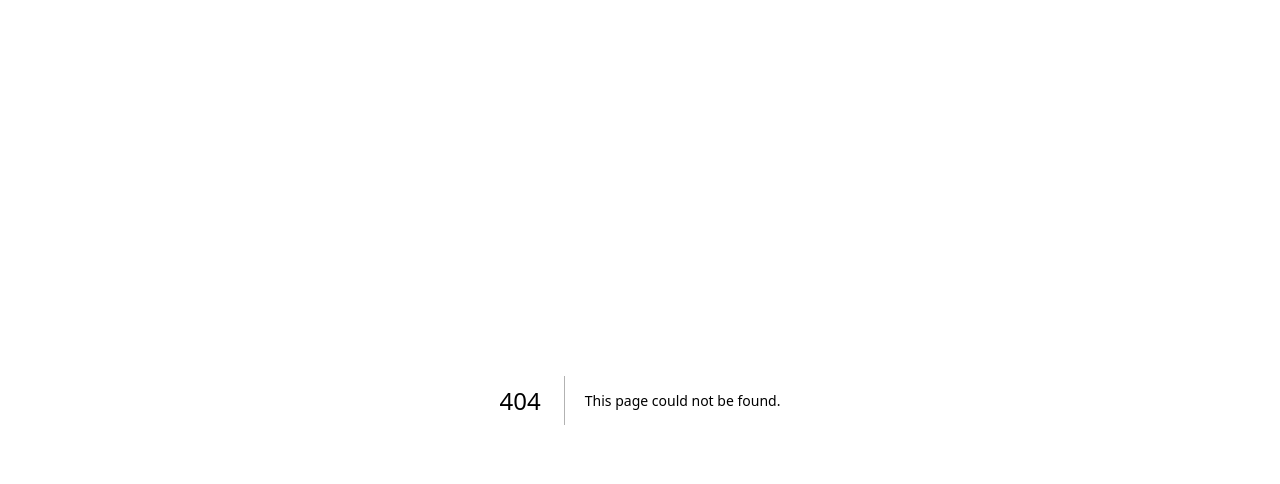
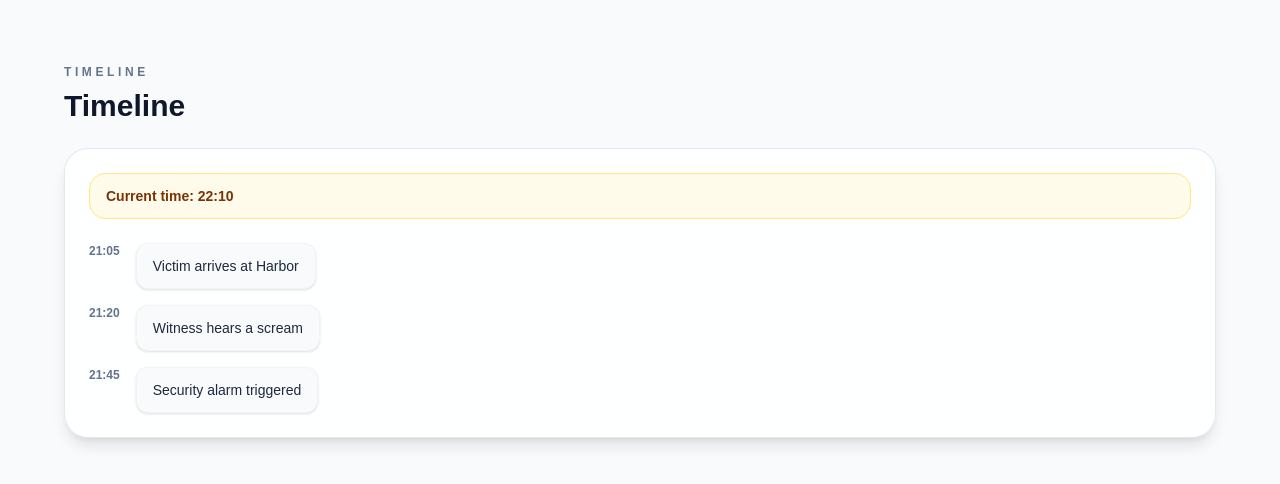
Before and after one commit to BobFarreras/crims-project, a Next.js app in the folder frontend/: page /game/timeline in a window 1280 px wide. Before the commit this address had no page. Shown: the top 484 px of the page. Built offline with nearby package versions, Linux system fonts and the light colour scheme.

Commit message:
feat: crear timeline UI

```diff
--- /dev/null
+++ b/frontend/app/game/timeline/page.tsx
@@ -0,0 +1,11 @@
+import TimelinePanel from '@/features/timeline/TimelinePanel'
+
+export default function TimelinePage() {
+  return (
+    <div className="min-h-screen bg-slate-50 px-6 py-16 text-slate-900">
+      <div className="mx-auto max-w-6xl">
+        <TimelinePanel />
+      </div>
+    </div>
+  )
+}
--- /dev/null
+++ b/frontend/features/timeline/TimelinePanel.tsx
@@ -0,0 +1,34 @@
+'use client'
+
+const events = [
+  { id: 't1', time: '21:05', title: 'Victim arrives at Harbor' },
+  { id: 't2', time: '21:20', title: 'Witness hears a scream' },
+  { id: 't3', time: '21:45', title: 'Security alarm triggered' }
+]
+
+export default function TimelinePanel() {
+  return (
+    <section className="flex w-full flex-col gap-6">
+      <header className="flex flex-col gap-2">
+        <span className="text-xs font-semibold uppercase tracking-[0.3em] text-slate-500">Timeline</span>
+        <h1 className="text-3xl font-semibold text-slate-900">Timeline</h1>
+      </header>
+
+      <div className="rounded-3xl border border-slate-200 bg-white/90 p-6 shadow-lg">
+        <div className="mb-6 rounded-2xl border border-amber-200 bg-amber-50 px-4 py-3 text-sm font-semibold text-amber-900">
+          Current time: 22:10
+        </div>
+        <div className="flex flex-col gap-4">
+          {events.map((event) => (
+            <div key={event.id} data-testid="timeline-item" className="flex items-start gap-4">
+              <div className="text-xs font-semibold text-slate-500">{event.time}</div>
+              <div className="rounded-xl border border-slate-100 bg-slate-50 px-4 py-3 text-sm text-slate-800 shadow-sm">
+                {event.title}
+              </div>
+            </div>
+          ))}
+        </div>
+      </div>
+    </section>
+  )
+}
```
Also changed, not shown: 2 other files (tests, documents, lock files or other folders).
